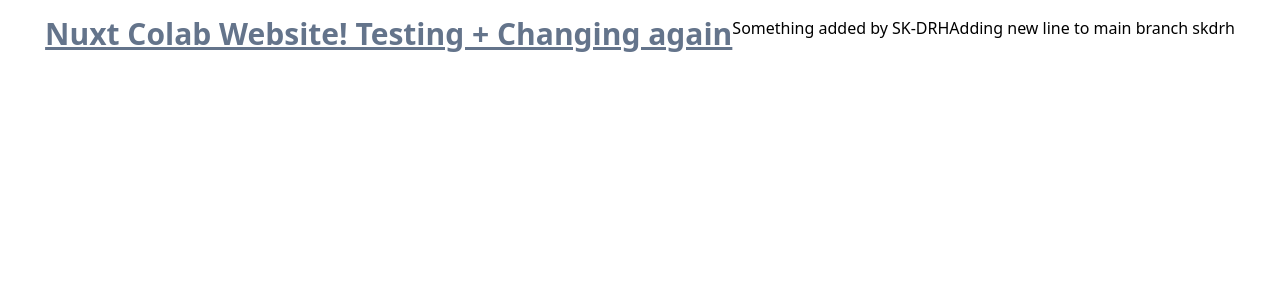
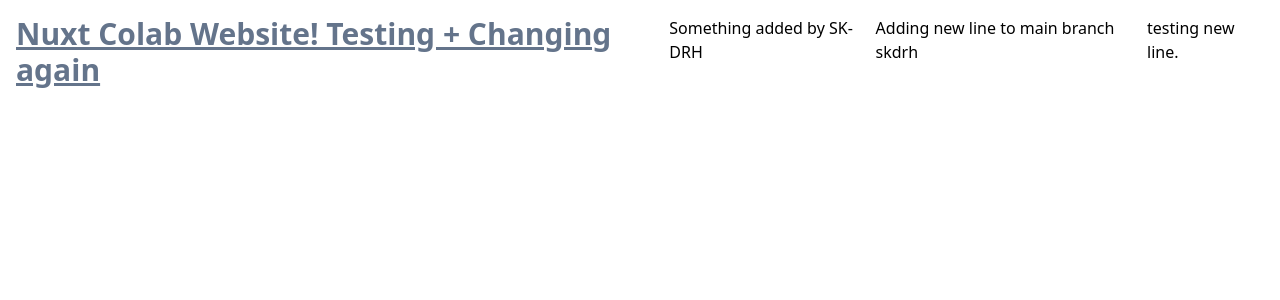
Before and after one commit to dragon-devs/colab-website, a Nuxt app: page / in a window 1280 px wide. Shown: the top 300 px of the page. Built offline with nearby package versions, Linux system fonts and the light colour scheme.

Commit message:
testing after restricting

```diff
--- a/pages/index.vue
+++ b/pages/index.vue
@@ -5,6 +5,7 @@
     </h1>
     <p>Something added by SK-DRH</p>
     <p>Adding new line to main branch skdrh</p>
+    <p>testing new line.</p>
   </div>
 </template>
 
```
